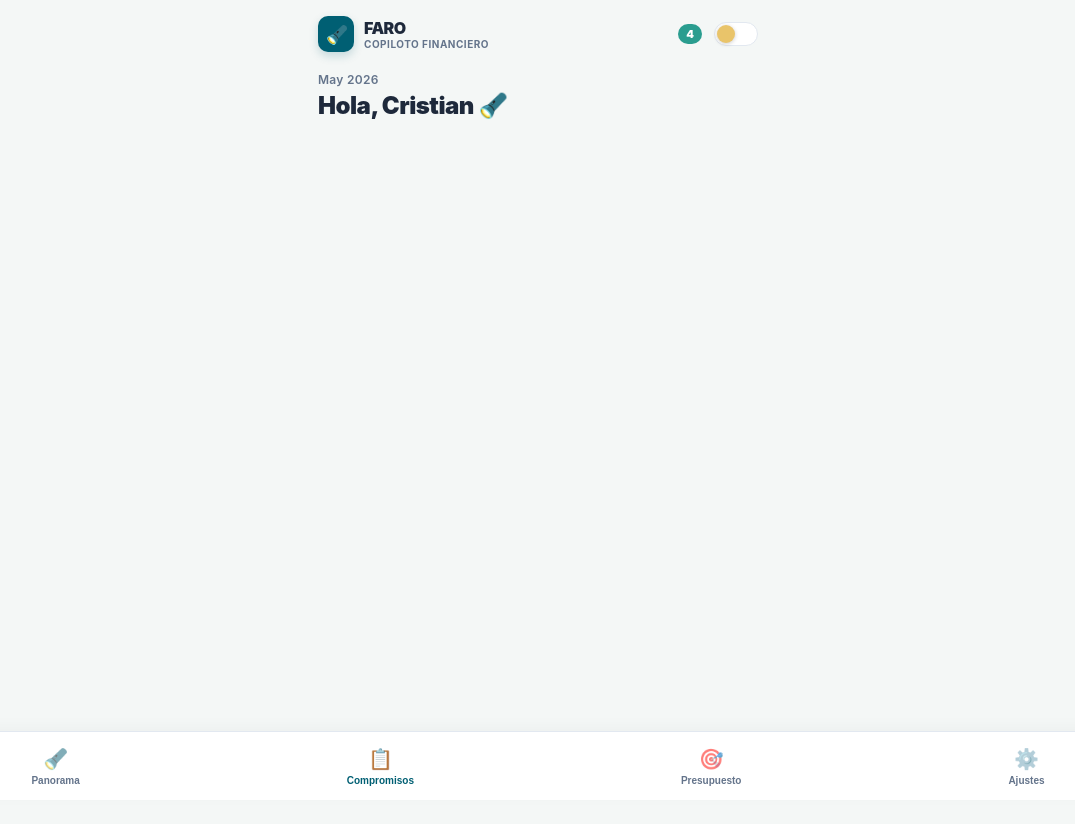
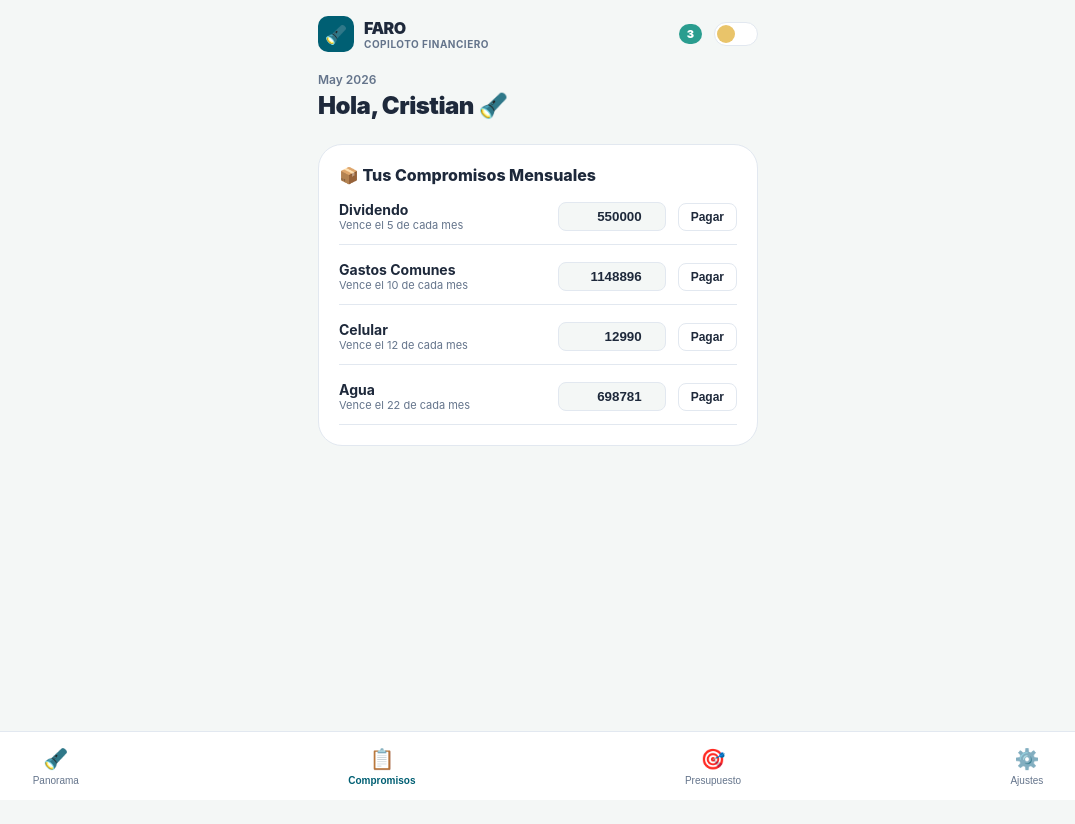
Before and after one commit to cristiancontrerasma-png/Faro-App, a Next.js app: page / in a window 1280 px wide. Both pictures are taken after a click on the button "📋 Compromisos". Shown: the top 824 px of the page, without its empty margins (102-1177 px from the left). Built offline with nearby package versions, Linux system fonts and the light colour scheme.

Commit message:
Update page.jsx

```diff
--- a/app/page.jsx
+++ b/app/page.jsx
@@ -1,10 +1,9 @@
 'use client';
-import React, { useState, useEffect } from 'react';
+import React, { useState } from 'react';
 
 // ==========================================
 // CONFIGURACIONES Y CONSTANTES DE SISTEMA
 // ==========================================
-
 const TENSION_MAX = 100;
 
 const EMPRESAS = [
@@ -19,10 +18,9 @@ const EMPRESAS = [
   {key:"claro",          nombre:"Claro",               query:"from:clarochile.cl"},
   {key:"wom",            nombre:"WOM",                 query:"from:wom.cl"},
   {key:"scotiabank",     nombre:"Scotiabank Divid.",   query:"from:scotiabank.cl dividendo"},
-  {key:"gastos_communes",nombre:"Gastos Comunes",     query:"subject:(gastos comunes) newer_than:45d"}
+  {key:"gastos_comunes", nombre:"Gastos Comunes",      query:"subject:(gastos comunes) newer_than:45d"}
 ];
 
-// Patrones estrictos para extraer montos en pesos chilenos sin confundirse con cuentas
 const PATRONES_MONTO = [
   /total a pagar\s*[:\s]*\$\s*([\d.,]+)/i,
   /monto a pagar\s*[:\s]*\$\s*([\d.,]+)/i,
@@ -30,7 +28,6 @@ const PATRONES_MONTO = [
   /importe\s*[:\s]*\$\s*([\d.,]+)/i
 ];
 
-// Patrones para extraer fecha de vencimiento
 const PATRONES_FECHA = [
   /vencimiento[:\s]*(\d{1,2}[\/\-]\d{1,2}[\/\-]\d{2,4})/i,
   /vence[:\s]*(\d{1,2}[\/\-]\d{1,2}[\/\-]\d{2,4})/i,
@@ -38,33 +35,6 @@ const PATRONES_FECHA = [
   /pagar antes del[:\s]*(\d{1,2}[\/\-]\d{1,2}[\/\-]\d{2,4})/i
 ];
 
-function extraerMonto(texto) {
-  for (const patron of PATRONES_MONTO) {
-    const m = texto.match(patron);
-    if (m) {
-      const num = parseInt(m[1].replace(/[\.\,\$]/g, "").replace(" ", ""));
-      if (num > 10 && num < 10000000) return num;
-    }
-  }
-  return null;
-}
-
-function extraerFecha(texto) {
-  for (const patron of PATRONES_FECHA) {
-    const m = texto.match(patron);
-    if (m) {
-      const partes = m[1].split(/[\/\-]/);
-      if (partes.length >= 2) {
-        return partes[0];
-      }
-    }
-  }
-  return null;
-}
-
-// ==========================================
-// PALETA DE COLORES (MODO CLARO Y OSCURO)
-// ==========================================
 const co = {
   bgLight: '#F4F7F6', bgDark: '#0D1B2A',
   cardLight: '#FFFFFF', cardDark: '#1B263B',
@@ -77,9 +47,6 @@ const co = {
 
 const NOW = new Date();
 
-// ==========================================
-// FORMATEADORES GLOBALES
-// ==========================================
 const fmtFull = (v) => {
   if (!v && v !== 0) return '$0';
   return '$' + Math.round(v).toLocaleString('es-CL');
@@ -136,16 +103,13 @@ function GmailSyncBanner({ boletasDetectadas, onConfirmar, onDescartar, t, isDar
 // ==========================================
 function PanoramaView({ data, onBoletasConfirmadas, t, isDark }) {
   const { ingresos, compromisos, categorias, boletasGmail } = data;
-  const mesG = gastos.filter(g=>{ const d=new Date(g.fecha); return d.getMonth()===NOW.getMonth()&&d.getFullYear()===NOW.getFullYear(); });
-  const totalGast = mesG.reduce((s,g)=>s+Math.abs(g.monto),0);
   const totalComp = compromisos.filter(c=>c.activo).reduce((s,c)=>s+Number(c.monto||0),0);
   const totalPres = categorias.reduce((s,c)=>s+Number(c.presupuesto||0),0);
   const necesita = totalComp + totalPres;
   const compPag = compromisos.filter(c=>c.pagado).reduce((s,c)=>s+Number(c.monto||0),0);
-  const totalSal = compPag + totalGast;
-  const disponible = (ingresos||0) - totalSal;
+  const totalSal = compPag;
   const pctCub = necesita>0 ? Math.min((totalSal/necesita)*100,100) : 0;
-  const tension = calcTension(compromisos, ingresos, totalGast);
+  const tension = calcTension(compromisos, ingresos, 0);
   const tInfo = tensionInfo(tension);
 
   const proximos = compromisos.filter(c=>c.activo&&!c.pagado)
@@ -174,20 +138,12 @@ function PanoramaView({ data, onBoletasConfirmadas, t, isDark }) {
 
         <div style={{display:'grid',gridTemplateColumns:'1fr 1fr',gap:12,marginTop:24,borderTop:'1px solid rgba(255,255,255,0.1)',paddingTop:20}}>
           <div>
-            <div style={{fontSize:11,opacity:0.7,display:'flex',alignItems:'center',gap:4}}>📦 Compromisos</div>
+            <div style={{fontSize:11,opacity:0.7}}>📦 Compromisos</div>
             <div style={{fontSize:16,fontWeight:800,marginTop:2}}>{fmtK(totalComp)}</div>
           </div>
           <div>
-            <div style={{fontSize:11,opacity:0.7,display:'flex',alignItems:'center',gap:4}}>🎯 Presupuesto</div>
+            <div style={{fontSize:11,opacity:0.7}}>🎯 Presupuesto</div>
             <div style={{fontSize:16,fontWeight:800,marginTop:2}}>{fmtK(totalPres)}</div>
-          </div>
-          <div style={{marginTop:4}}>
-            <div style={{fontSize:11,opacity:0.7,display:'flex',alignItems:'center',gap:4}}>💸 Gastado</div>
-            <div style={{fontSize:16,fontWeight:800,marginTop:2}}>{fmtFull(totalSal)}</div>
-          </div>
-          <div style={{marginTop:4}}>
-            <div style={{fontSize:11,opacity:0.7,display:'flex',alignItems:'center',gap:4}}>✅ Pagado</div>
-            <div style={{fontSize:16,fontWeight:800,marginTop:2}}>{fmtFull(compPag)}</div>
           </div>
         </div>
       </div>
@@ -195,26 +151,15 @@ function PanoramaView({ data, onBoletasConfirmadas, t, isDark }) {
       <div style={{background:t.card,borderRadius:20,padding:20,marginBottom:24,border:'1px solid '+t.border,display:'flex',alignItems:'center',justifyContent:'space-between'}}>
         <div>
           <div style={{fontSize:14,fontWeight:800,color:t.text}}>Índice de tensión</div>
-          <div style={{fontSize:12,color:t.textMuted,marginTop:2,display:'flex',alignItems:'center',gap:4}}>{tInfo.emoji} {tInfo.label}</div>
+          <div style={{fontSize:12,color:t.textMuted,marginTop:2}}>{tInfo.emoji} {tInfo.label}</div>
         </div>
-        <div style={{position:'relative',width:64,height:64,display:'flex',alignItems:'center',justifyContent:'center',borderRadius:'99%',border:`4px solid ${tInfo.color}`,fontSize:16,fontWeight:900,color:tInfo.color}}>
+        <div style={{width:54,height:54,display:'flex',alignItems:'center',justifyContent:'center',borderRadius:'99%',border:`3px solid ${tInfo.color}`,fontSize:16,fontWeight:900,color:tInfo.color}}>
           {tension}
         </div>
       </div>
 
-      {/* Barra de Tensión Visual */}
-      <div style={{background:t.border,height:4,borderRadius:2,overflow:'hidden',marginBottom:24,marginTop:-16}}>
-        <div style={{background:`linear-gradient(to right, ${co.green}, ${co.yellow}, ${co.red})`,width:'100%',height:'100%'}}/>
-        <div style={{width:4,height:12,background:t.text,position:'relative',top:-8,left:`${Math.min(tension,100)}%`,borderRadius:2}}/>
-      </div>
-
-      <div style={{background:t.card,borderRadius:24,padding:22,border:'1px solid '+t.border,boxShadow:'0 4px 12px rgba(0,0,0,0.01)'}}>
-        <div style={{display:'flex',alignItems:'center',gap:6,fontSize:15,fontWeight:800,color:t.text,marginBottom:16}}>
-          <span>⏰</span> Próximos vencimientos
-        </div>
-        {proximos.length===0?(
-          <div style={{textAlign:'center',padding:'20px 0',color:t.textMuted,fontSize:13}}>¡Todo pagado este mes! 🎉</div>
-        ):(
+      <div style={{background:t.card,borderRadius:24,padding:22,border:'1px solid '+t.border}}>
+        <div style={{fontSize:15,fontWeight:800,color:t.text,marginBottom:16}}>⏰ Próximos vencimientos</div>
         <div style={{display:'flex',flexDirection:'column',gap:14}}>
           {proximos.map(c=>(
             <div key={c.id} style={{display:'flex',alignItems:'center',justifyContent:'space-between'}}>
@@ -222,28 +167,88 @@ function PanoramaView({ data, onBoletasConfirmadas, t, isDark }) {
                 <span style={{fontSize:20}}>{getIcon(c.nombre)}</span>
                 <div>
                   <div style={{fontSize:14,fontWeight:700,color:t.text}}>{c.nombre}</div>
-                    <div style={{fontSize:11,color:t.textMuted,marginTop:1}}>{c.dias===0?'Vence HOY':c.dias===1?'Vence mañana':`Día ${c.dia} del mes`}</div>
+                  <div style={{fontSize:11,color:t.textMuted}}>Día {c.dia} del mes</div>
                 </div>
               </div>
               <div style={{fontSize:14,fontWeight:800,color:t.text}}>{fmtFull(c.monto)}</div>
             </div>
           ))}
         </div>
-        )}
       </div>
     </div>
   );
 }
 
 // ==========================================
-// AUXILIARES DE LÓGICA Y MOCK DATA TEMPORAL
+// VISTA: COMPROMISOS
 // ==========================================
-const gastos = [];
+function CompromisosView({ data, onTogglePago, onUpdateMonto, t }) {
+  return (
+    <div style={{background:t.card,borderRadius:24,padding:20,border:'1px solid '+t.border}}>
+      <div style={{fontSize:16,fontWeight:800,color:t.text,marginBottom:16}}>📦 Tus Compromisos Mensuales</div>
+      <div style={{display:'flex',flexDirection:'column',gap:16}}>
+        {data.compromisos.map(c => (
+          <div key={c.id} style={{display:'flex',justifyContent:'space-between',alignItems:'center',paddingBottom:12,borderBottom:'1px solid '+t.border}}>
+            <div>
+              <div style={{fontSize:14,fontWeight:700,color:t.text,textDecoration:c.pagado?'line-through':'none',opacity:c.pagado?0.5:1}}>{c.nombre}</div>
+              <div style={{fontSize:11,color:t.textMuted}}>Vence el {c.dia} de cada mes</div>
+            </div>
+            <div style={{display:'flex',alignItems:'center',gap:12}}>
+              <input
+                type="number"
+                value={c.monto}
+                onChange={(e) => onUpdateMonto(c.id, e.target.value)}
+                style={{width:90,padding:'6px 8px',borderRadius:8,border:'1px solid '+t.border,background:t.bg,color:t.text,fontWeight:'700',textAlign:'right'}}
+              />
+              <button onClick={() => onTogglePago(c.id)} style={{background:c.pagado?co.green:'transparent',color:c.pagado?'#fff':t.text,border:'1px solid '+(c.pagado?co.green:t.border),padding:'6px 12px',borderRadius:8,cursor:'pointer',fontSize:12,fontWeight:'700'}}>
+                {c.pagado?'✓ Pagado':'Pagar'}
+              </button>
+            </div>
+          </div>
+        ))}
+      </div>
+    </div>
+  );
+}
+
+// ==========================================
+// VISTA: PRESUPUESTO
+// ==========================================
+function PresupuestoView({ data, t }) {
+  return (
+    <div style={{background:t.card,borderRadius:24,padding:20,border:'1px solid '+t.border,textAlign:'center'}}>
+      <span style={{fontSize:32}}>🎯</span>
+      <div style={{fontSize:16,fontWeight:800,color:t.text,marginTop:10,marginBottom:6}}>Categorías de Presupuesto</div>
+      <div style={{fontSize:13,color:t.textMuted,padding:'10px 20px'}}>Aquí podrás definir topes de gasto mensual para Supermercado, Bencina, Salidas, etc.</div>
+      <div style={{fontSize:12,fontWeight:700,color:co.secondary,marginTop:12}}>PROXIMAMENTE EN VERSIÓN BETA</div>
+    </div>
+  );
+}
+
+// ==========================================
+// VISTA: AJUSTES
+// ==========================================
+function AjustesView({ t }) {
+  return (
+    <div style={{background:t.card,borderRadius:24,padding:20,border:'1px solid '+t.border}}>
+      <div style={{fontSize:16,fontWeight:800,color:t.text,marginBottom:16}}>⚙️ Configuración del Sistema</div>
+      <div style={{display:'flex',justifyContent:'space-between',alignItems:'center',padding:'12px 0',borderBottom:'1px solid '+t.border}}>
+        <div style={{fontSize:14,color:t.text,fontWeight:600}}>Sincronización Gmail activa</div>
+        <div style={{color:co.green,fontWeight:'800',fontSize:13}}>✓ Conectado</div>
+      </div>
+      <div style={{display:'flex',justifyContent:'space-between',alignItems:'center',padding:'12px 0'}}>
+        <div style={{fontSize:14,color:t.text,fontWeight:600}}>Moneda base</div>
+        <div style={{color:t.textMuted,fontWeight:'700',fontSize:13}}>CLP ($)</div>
+      </div>
+    </div>
+  );
+}
+
+// Lógica de Soporte
 function calcTension(compromisos, ingresos, gastado) {
   if (!ingresos) return 0;
   const pendientes = compromisos.filter(c=>c.activo&&!c.pagado).reduce((s,c)=>s+Number(c.monto||0),0);
-  const totalCarga = pendientes + gastado;
-  return Math.min(Math.round((totalCarga / ingresos) * 100), TENSION_MAX);
+  return Math.min(Math.round(((pendientes + gastado) / ingresos) * 100), TENSION_MAX);
 }
 function tensionInfo(t) {
   if (t < 40) return { label: 'Zona tranquila', color: co.green, emoji: '🟢' };
@@ -260,13 +265,12 @@ function getIcon(n) {
   if (l.includes('luz')||l.includes('enel')) return '💡';
   if (l.includes('agua')||l.includes('esval')) return '💧';
   if (l.includes('gas')) return '🔥';
-  if (l.includes('dividendo')||l.includes('casa')) return '🏠';
-  if (l.includes('celular')||l.includes('entel')||l.includes('movistar')) return '📱';
-  return '🏢';
+  if (l.includes('dividendo')) return '🏠';
+  return '📱';
 }
 
 // ==========================================
-// COMPONENTE PRINCIPAL (EXPORT DEFAULT)
+// COMPONENTE PRINCIPAL
 // ==========================================
 export default function FaroApp() {
   const [isDark, setIsDark] = useState(false);
@@ -276,13 +280,12 @@ export default function FaroApp() {
     compromisos: [
       { id: 1, nombre: 'Dividendo', monto: 550000, dia: 5, activo: true, pagado: false },
       { id: 2, nombre: 'Gastos Comunes', monto: 1148896, dia: 10, activo: true, pagado: false },
-      { id: 3, nombre: 'Celular', monto: 1120, dia: 12, activo: true, pagado: false },
+      { id: 3, nombre: 'Celular', monto: 12990, dia: 12, activo: true, pagado: false },
       { id: 4, nombre: 'Agua', monto: 698781, dia: 22, activo: true, pagado: false }
     ],
     categorias: [],
     boletasGmail: [
       { key: 'agua', nombre: 'Agua', monto: 698781, diaVence: '22' },
-      { key: 'entel', nombre: 'Celular (Entel)', monto: 1120, diaVence: '12' },
       { key: 'gastos_comunes', nombre: 'Gastos Comunes', monto: 1148896, diaVence: '10' },
       { key: 'scotiabank', nombre: 'Dividendo', monto: 550000, diaVence: '05' }
     ]
@@ -303,6 +306,20 @@ export default function FaroApp() {
     setData(prev => ({ ...prev, boletasGmail: boletasRestantes }));
   };
 
+  const handleTogglePago = (id) => {
+    setData(prev => ({
+      ...prev,
+      compromisos: prev.compromisos.map(c => c.id === id ? { ...c, pagado: !c.pagado } : c)
+    }));
+  };
+
+  const handleUpdateMonto = (id, nuevoMonto) => {
+    setData(prev => ({
+      ...prev,
+      compromisos: prev.compromisos.map(c => c.id === id ? { ...c, monto: Number(nuevoMonto) } : c)
+    }));
+  };
+
   return (
     <div style={{ background: t.bg, minHeight: '100vh', fontFamily: '-apple-system, BlinkMacSystemFont, "Segoe UI", Roboto, sans-serif', paddingBottom: 80, transition: 'background 0.3s' }}>
       <div style={{ maxWidth: 440, margin: '0 auto', padding: '16px 16px 0 16px' }}>
@@ -310,8 +327,8 @@ export default function FaroApp() {
         {/* Header */}
         <div style={{ display: 'flex', justifyContent: 'space-between', alignItems: 'center', marginBottom: 20 }}>
           <div style={{ display: 'flex', alignItems: 'center', gap: 10 }}>
-            <div style={{ background: co.primary, width: 36, height: 36, borderRadius: 10, display: 'flex', alignItems: 'center', justifyOn: 'center', boxShadow: '0 4px 10px rgba(0,95,115,0.2)' }}>
-              <span style={{ fontSize: 18, color: '#fff', marginLeft: 8 }}>🔦</span>
+            <div style={{ background: co.primary, width: 36, height: 36, borderRadius: 10, display: 'flex', alignItems: 'center', justifyContent: 'center' }}>
+              <span style={{ fontSize: 18, color: '#fff' }}>🔦</span>
             </div>
             <div>
               <div style={{ fontSize: 16, fontWeight: 900, color: t.text, letterSpacing: -0.5 }}>FARO</div>
@@ -320,36 +337,46 @@ export default function FaroApp() {
           </div>
           <div style={{ display: 'flex', alignItems: 'center', gap: 12 }}>
             <span style={{ background: co.green, color: '#fff', fontSize: 11, fontWeight: 900, padding: '3px 8px', borderRadius: 99 }}>{data.boletasGmail.length}</span>
-            <button onClick={() => setIsDark(!isDark)} style={{ background: t.card, border: '1px solid ' + t.border, borderRadius: 99, width: 44, height: 24, padding: 2, cursor: 'pointer', display: 'flex', alignItems: 'center', justifyOn: isDark ? 'flex-end' : 'flex-start', transition: 'all 0.2s' }}>
-              <div style={{ width: 18, height: 18, borderRadius: '50%', background: isDark ? co.secondary : co.yellow, boxShadow: '0 1px 4px rgba(0,0,0,0.2)' }} />
+            <button onClick={() => setIsDark(!isDark)} style={{ background: t.card, border: '1px solid ' + t.border, borderRadius: 99, width: 44, height: 24, padding: 2, cursor: 'pointer', display: 'flex', alignItems: 'center', justifyContent: isDark ? 'flex-end' : 'flex-start', transition: 'all 0.2s' }}>
+              <div style={{ width: 18, height: 18, borderRadius: '50%', background: isDark ? co.secondary : co.yellow }} />
             </button>
           </div>
         </div>
 
-        <div style={{ fontSize: 12, color: t.textMuted, fontWeight: 600, letterSpacing: 0.3 }}>May 2026</div>
+        <div style={{ fontSize: 12, color: t.textMuted, fontWeight: 600 }}>May 2026</div>
         <div style={{ fontSize: 24, fontWeight: 900, color: t.text, marginTop: 4, marginBottom: 24, letterSpacing: -0.5 }}>Hola, Cristian 🔦</div>
 
+        {/* Renderizado Condicional de las Pestañas */}
         {activeTab === 'panorama' && (
           <PanoramaView data={data} onBoletasConfirmadas={handleBoletasConfirmadas} t={t} isDark={isDark} />
         )}
+        {activeTab === 'compromisos' && (
+          <CompromisosView data={data} onTogglePago={handleTogglePago} onUpdateMonto={handleUpdateMonto} t={t} />
+        )}
+        {activeTab === 'presupuesto' && (
+          <PresupuestoView data={data} t={t} />
+        )}
+        {activeTab === 'ajustes' && (
+          <AjustesView t={t} />
+        )}
 
         {/* Menu de Navegación Fijo */}
-        <div style={{ position: 'fixed', bottom: 0, left: 0, right: 0, background: t.card, borderTop: '1px solid ' + t.border, height: 68, display: 'flex', justifyContent: 'space-around', alignItems: 'center', paddingBottom: 'env(safe-area-inset-bottom)', boxShadow: '0 -4px 15px rgba(0,0,0,0.03)', zIndex: 100 }}>
+        <div style={{ position: 'fixed', bottom: 0, left: 0, right: 0, background: t.card, borderTop: '1px solid ' + t.border, height: 68, display: 'flex', justifyContent: 'space-around', alignItems: 'center', paddingBottom: 'env(safe-area-inset-bottom)', zIndex: 100 }}>
           <button onClick={() => setActiveTab('panorama')} style={{ background: 'none', border: 'none', display: 'flex', flexDirection: 'column', alignItems: 'center', gap: 4, cursor: 'pointer', color: activeTab === 'panorama' ? co.primary : t.textMuted }}>
-            <span style={{ fontSize: 20, opacity: activeTab === 'panorama' ? 1 : 0.6 }}>🔦</span>
-            <span style={{ fontSize: 10, fontWeight: 800 }}>Panorama</span>
+            <span style={{ fontSize: 20 }}>🔦</span>
+            <span style={{ fontSize: 10, fontWeight: activeTab === 'panorama' ? '800' : '500' }}>Panorama</span>
           </button>
           <button onClick={() => setActiveTab('compromisos')} style={{ background: 'none', border: 'none', display: 'flex', flexDirection: 'column', alignItems: 'center', gap: 4, cursor: 'pointer', color: activeTab === 'compromisos' ? co.primary : t.textMuted }}>
-            <span style={{ fontSize: 20, opacity: activeTab === 'compromisos' ? 1 : 0.6 }}>📋</span>
-            <span style={{ fontSize: 10, fontWeight: 700 }}>Compromisos</span>
+            <span style={{ fontSize: 20 }}>📋</span>
+            <span style={{ fontSize: 10, fontWeight: activeTab === 'compromisos' ? '800' : '500' }}>Compromisos</span>
           </button>
           <button onClick={() => setActiveTab('presupuesto')} style={{ background: 'none', border: 'none', display: 'flex', flexDirection: 'column', alignItems: 'center', gap: 4, cursor: 'pointer', color: activeTab === 'presupuesto' ? co.primary : t.textMuted }}>
-            <span style={{ fontSize: 20, opacity: activeTab === 'presupuesto' ? 1 : 0.6 }}>🎯</span>
-            <span style={{ fontSize: 10, fontWeight: 700 }}>Presupuesto</span>
+            <span style={{ fontSize: 20 }}>🎯</span>
+            <span style={{ fontSize: 10, fontWeight: activeTab === 'presupuesto' ? '800' : '500' }}>Presupuesto</span>
           </button>
           <button onClick={() => setActiveTab('ajustes')} style={{ background: 'none', border: 'none', display: 'flex', flexDirection: 'column', alignItems: 'center', gap: 4, cursor: 'pointer', color: activeTab === 'ajustes' ? co.primary : t.textMuted }}>
-            <span style={{ fontSize: 20, opacity: activeTab === 'ajustes' ? 1 : 0.6 }}>⚙️</span>
-            <span style={{ fontSize: 10, fontWeight: 700 }}>Ajustes</span>
+            <span style={{ fontSize: 20 }}>⚙️</span>
+            <span style={{ fontSize: 10, fontWeight: activeTab === 'ajustes' ? '800' : '500' }}>Ajustes</span>
           </button>
         </div>
 
```
Lines whose indentation alone changed are shown as unchanged.
